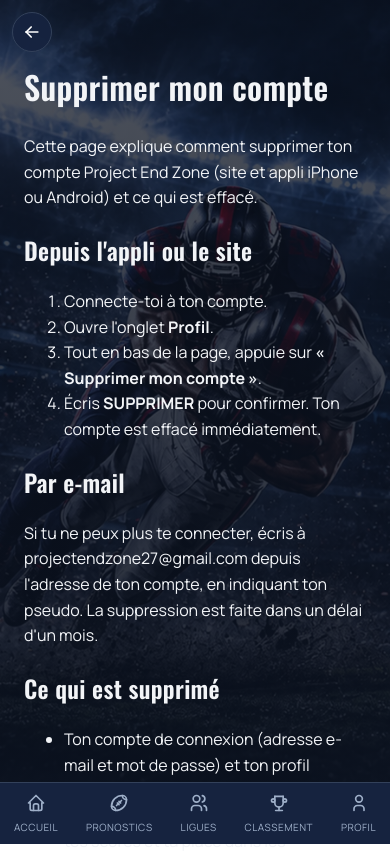
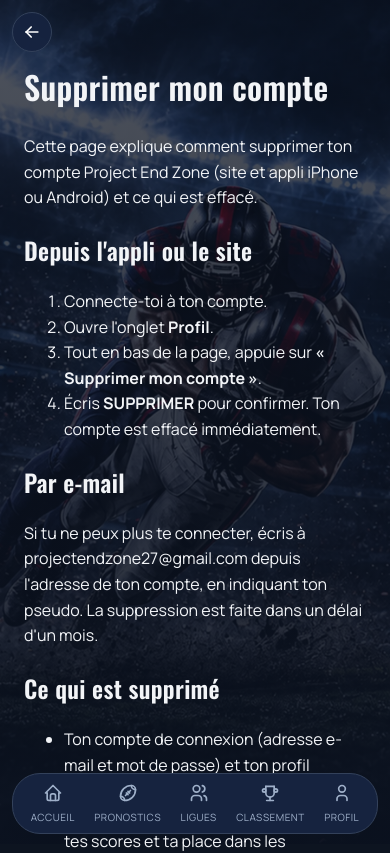
Before and after one commit to ProjectEZ27/project-end-zone, a Next.js app: page /legal/supprimer-compte in a window 390 px wide. Shown: the top 853 px of the page. Built offline with nearby package versions, Linux system fonts and the light colour scheme; no server answers.

Commit message:
Marges iPhone et menu du bas arrondi

```diff
--- a/app/globals.css
+++ b/app/globals.css
@@ -7,6 +7,13 @@
   --or-trophee: #C89B3D;
   --blanc-craie: #F2F4F7;
   --encre: #1A1D24;
+  /* Zones réservées par le téléphone (heure, batterie, barre de geste). Valent 0 sur ordinateur. */
+  --marge-haut: var(--safe-area-inset-top, env(safe-area-inset-top, 0px));
+  --marge-bas: var(--safe-area-inset-bottom, env(safe-area-inset-bottom, 0px));
+}
+
+html {
+  background-color: #0d1420;
 }
 
 * {
--- a/app/layout.tsx
+++ b/app/layout.tsx
@@ -45,6 +45,8 @@ export const viewport: Viewport = {
   width: "device-width",
   initialScale: 1,
   themeColor: "#0d1420",
+  // L'écran va jusqu'aux bords : les marges de l'iPhone sont gérées dans globals.css
+  viewportFit: "cover",
 };
 
 export default function RootLayout({
@@ -59,7 +61,12 @@ export default function RootLayout({
     >
       <body className="min-h-full flex flex-col">
           <AuthRecoveryListener />
-          <div style={{ paddingBottom: 70 }}>{children}</div>
+          <div style={{ paddingTop: "var(--marge-haut)", paddingBottom: "calc(70px + var(--marge-bas))" }}>{children}</div>
+          {/* Bandeau uni sous l'heure et la batterie : la page défile derrière */}
+          <div
+            aria-hidden="true"
+            style={{ position: "fixed", top: 0, left: 0, right: 0, height: "var(--marge-haut)", background: "#0d1420", zIndex: 210, pointerEvents: "none" }}
+          />
           <Nav />
           <NotificationBell />
           <EnregistrementPush />
--- a/app/nav.tsx
+++ b/app/nav.tsx
@@ -18,15 +18,19 @@ export default function Nav() {
   return (
     <nav
       style={{
+        // Barre arrondie qui flotte au-dessus de la barre de geste du téléphone
         position: 'fixed',
-        bottom: 0,
-        left: 0,
-        right: 0,
+        bottom: 'max(10px, min(calc(var(--marge-bas) - 8px), 16px), min(calc(var(--marge-bas) + 4px), calc((var(--marge-bas) - 36px) * 6)))',
+        left: 12,
+        right: 12,
+        maxWidth: 500,
+        margin: '0 auto',
         display: 'flex',
         justifyContent: 'space-around',
         backgroundColor: '#16233F',
-        borderTop: '1px solid #33415a',
-        padding: '10px 0',
+        border: '1px solid #33415a',
+        borderRadius: 28,
+        padding: '9px 8px',
         zIndex: 100,
       }}
     >
--- a/components/AgrandirAuClic.tsx
+++ b/components/AgrandirAuClic.tsx
@@ -78,7 +78,7 @@ export default function AgrandirAuClic({
               aria-label="Fermer"
               style={{
                 position: 'absolute',
-                top: 16,
+                top: 'calc(16px + var(--marge-haut))',
                 right: 16,
                 width: 40,
                 height: 40,
--- a/components/BoutonPreferences.tsx
+++ b/components/BoutonPreferences.tsx
@@ -150,7 +150,7 @@ export default function BoutonPreferences() {
         onClick={() => setOuvert((o) => !o)}
         style={{
           position: 'absolute',
-          top: 12,
+          top: 'calc(12px + var(--marge-haut))',
           right: `calc(${ALIGNE} + 48px)`,
           zIndex: 200,
           width: 40,
@@ -175,7 +175,7 @@ export default function BoutonPreferences() {
           aria-label="Préférences"
           style={{
             position: 'fixed',
-            top: 60,
+            top: 'calc(60px + var(--marge-haut))',
             right: ALIGNE,
             left: 12,
             marginLeft: 'auto',
--- a/components/BoutonRetour.tsx
+++ b/components/BoutonRetour.tsx
@@ -25,7 +25,7 @@ export default function BoutonRetour() {
       onClick={retour}
       style={{
         position: 'absolute',
-        top: 12,
+        top: 'calc(12px + var(--marge-haut))',
         left: 'max(12px, calc(50% - 238px))',
         zIndex: 200,
         width: 40,
--- a/components/NotificationBell.tsx
+++ b/components/NotificationBell.tsx
@@ -138,7 +138,7 @@ export default function NotificationBell() {
         onClick={() => setOuvert((o) => !o)}
         style={{
           position: 'absolute',
-          top: 12,
+          top: 'calc(12px + var(--marge-haut))',
           right: 'max(12px, calc(50% - 238px))', // alignée sur la colonne centrale du site, y compris sur grand écran
           zIndex: 200,
           width: 40,
@@ -185,7 +185,7 @@ export default function NotificationBell() {
           aria-label="Notifications"
           style={{
             position: 'fixed',
-            top: 60,
+            top: 'calc(60px + var(--marge-haut))',
             right: 'max(12px, calc(50% - 238px))',
             left: 12,
             marginLeft: 'auto',
--- a/components/RecapSemaine.tsx
+++ b/components/RecapSemaine.tsx
@@ -269,7 +269,7 @@ export default function RecapSemaine({
         overflowY: 'auto',
         display: 'flex',
         flexDirection: 'column',
-        padding: '24px 20px',
+        padding: 'calc(24px + var(--marge-haut)) 20px calc(24px + var(--marge-bas))',
       }}
     >
       <button
@@ -278,7 +278,7 @@ export default function RecapSemaine({
         aria-label="Fermer, voir plus tard"
         style={{
           position: 'absolute',
-          top: 16,
+          top: 'calc(16px + var(--marge-haut))',
           right: 16,
           width: 40,
           height: 40,
```
